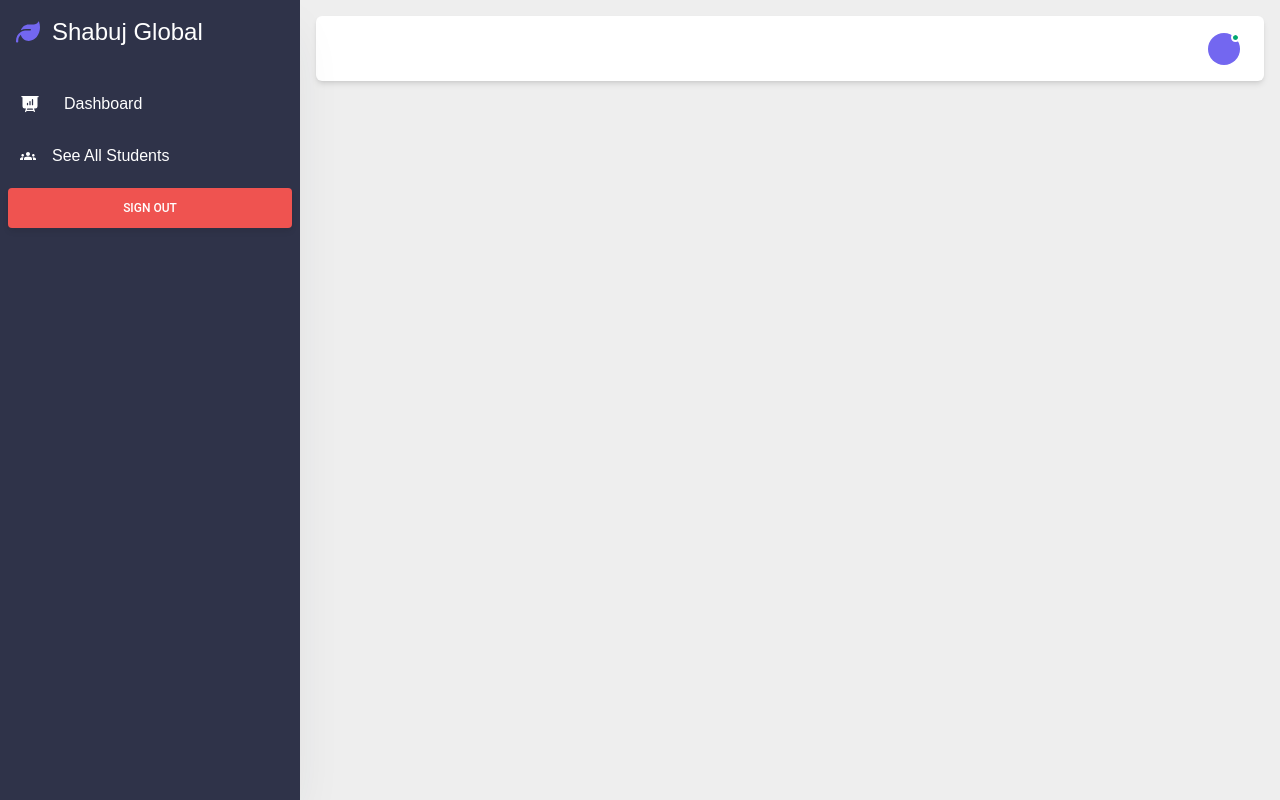
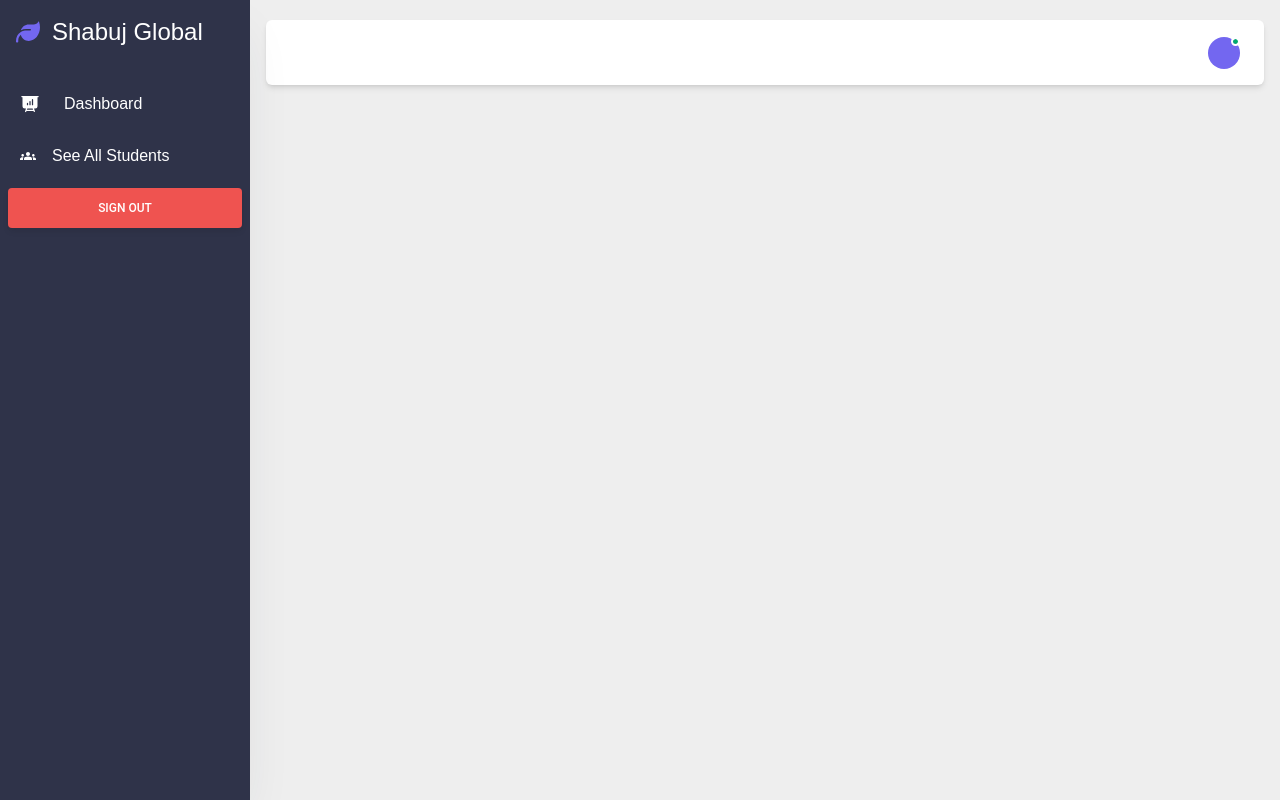
Before and after one commit to zannat20040/SGE-client, a React (Vite) app: page /dashboard in a window 1280 px wide. Built offline with nearby package versions, Linux system fonts and the light colour scheme; no server answers.

Commit message:
resposnive fix

```diff
--- a/src/Component/Sidebar.jsx
+++ b/src/Component/Sidebar.jsx
@@ -64,14 +64,14 @@ export default function Sidebar() {
               </Button>
             </div>
           </Drawer>
-          <div className="flex-grow w-full px-4  bg-gray-200 min-h-screen py-4">
+          <div className="flex-grow w-full  bg-gray-200 min-h-screen p-4 pt-0">
             <Topbar handleButtonClick={handleButtonClick} />
             <Outlet />
           </div>
         </div>
       ) : (
         <div className="flex  bg-gray-200 h-auto  w-full">
-          <Drawer open={true} overlay={false} className="bg-[#2f3349] sticky left-0 min-h-screen" >
+          <Drawer open={true} overlay={false} className="bg-[#2f3349] sticky left-0 min-h-screen min-w-[250px] w-[250px]" >
             <div className="mb-2 flex items-center justify-between p-4 ]">
               <Logo color={"text-white"} />
             </div>
@@ -86,7 +86,7 @@ export default function Sidebar() {
               </Button>
             </div>
           </Drawer>
-          <div className="w-full sm:w-8/12 lg:w-9/12 xl:w-full p-4">
+          <div className="w-full sm:w-8/12  lg:w-9/12 xl:w-full p-4 pt-0 main-outlet">
             <Topbar />
             <Outlet />
           </div>
--- a/src/Component/Topbar.jsx
+++ b/src/Component/Topbar.jsx
@@ -7,7 +7,8 @@ export default function Topbar({ handleButtonClick }) {
   const firstLetter = user?.displayName.trim().charAt(0).toUpperCase();
 
   return (
-    <div className="navbar bg-base-100 shadow-md  rounded-md mb-5 sticky top-0 z-[3] ">
+    <div className="bg-gray-200 sticky top-0 z-[3] pt-1 ">
+<div className="navbar bg-base-100 shadow-md  rounded-md mb-5   mt-4 ">
       <div className="md:justify-end justify-between flex items-center gap-5 w-full px-4 py-2">
         <div className=" flex md:hidden ">
           <FaBarsStaggered onClick={handleButtonClick} />
@@ -26,5 +27,7 @@ export default function Topbar({ handleButtonClick }) {
         </div>
       </div>
     </div>
+    </div>
+
   );
 }
--- a/src/MCO Dashboard/AllStudents.jsx
+++ b/src/MCO Dashboard/AllStudents.jsx
@@ -41,15 +41,15 @@ export default function AllStudents() {
     queryFn: fetchStudents,
   });
 
-
-
   let filteredStudents = studentsData;
-console.log(searchQuery)
+  console.log(searchQuery);
   if (searchQuery) {
     filteredStudents = studentsData.filter((student) => {
       const studentId = student?._id;
-      console.log(studentId)
-      return studentId && studentId.toLowerCase().includes(searchQuery.toLowerCase());
+      console.log(studentId);
+      return (
+        studentId && studentId.toLowerCase().includes(searchQuery.toLowerCase())
+      );
     });
   }
 
@@ -64,8 +64,13 @@ console.log(searchQuery)
             Explore Detailed Histories of Every Student
           </Typography>
         </div>
-        <label className="input input-bordered flex items-center gap-2 rounded border-gray-300">
-          <input type="text" className="grow " placeholder="Search" onChange={(e) => setSearchQuery(e.target.value)} />
+        <label className="input input-bordered flex items-center gap-2 rounded border-gray-300 lg:w-auto w-full">
+          <input
+            type="text"
+            className="grow "
+            placeholder="Search"
+            onChange={(e) => setSearchQuery(e.target.value)}
+          />
           <svg
             xmlns="http://www.w3.org/2000/svg"
             viewBox="0 0 16 16"
@@ -176,7 +181,6 @@ console.log(searchQuery)
           </>
         )}
       </>
-
     </div>
   );
 }
--- a/src/index.css
+++ b/src/index.css
@@ -5,3 +5,24 @@
 *{
     font-family: "Montserrat", sans-serif;
 }
+
+@media screen and (min-width: 927px) and (max-width: 975px) {
+    .main-outlet{
+        width: 73%!important;
+    }
+}
+  @media screen and (min-width: 880px) and (max-width: 928px) {
+    .main-outlet{
+        width: 72%!important;
+    }
+}
+    @media screen and (min-width: 786px) and (max-width: 889px) {
+    .main-outlet{
+        width: 68%!important;
+    }
+}
+  @media screen and (min-width: 704px) and (max-width: 787px) {
+    .main-outlet{
+        width: 65.5555%!important;
+    }
+}
```
